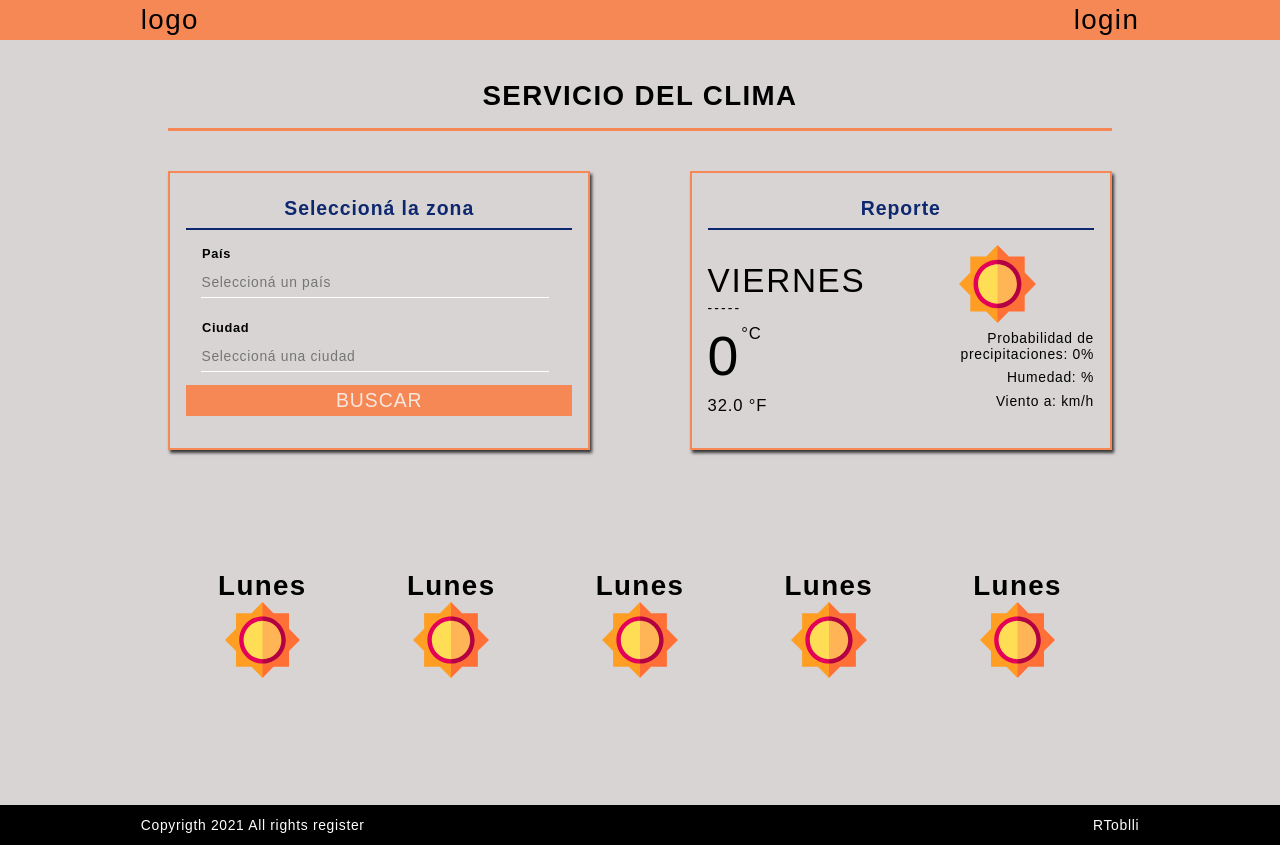
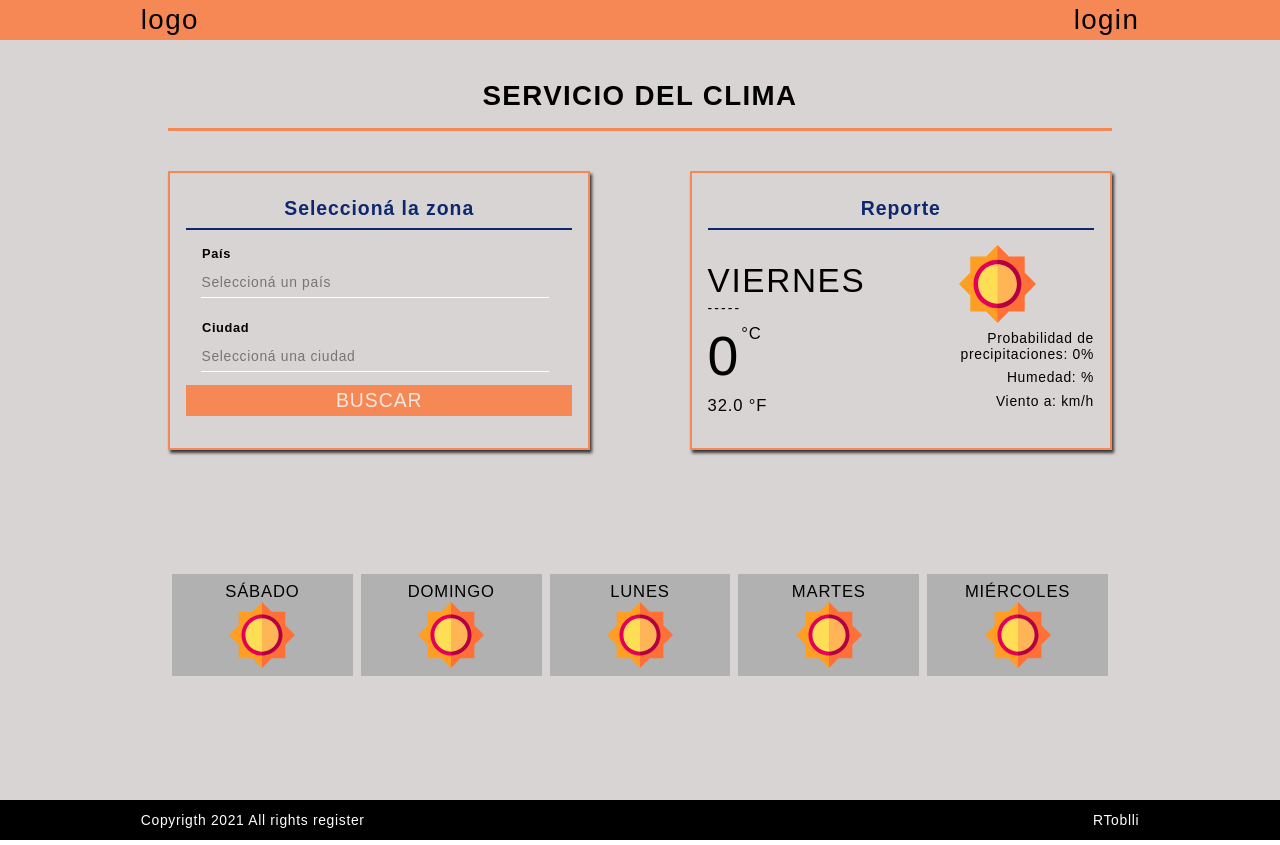
Before and after one commit to rodtob/clima-online, a React (Create React App) app: page / in a window 1280 px wide. Built offline with nearby package versions, Linux system fonts and the light colour scheme.

Commit message:
armos componente cardDia y array de dia

```diff
--- a/src/App.js
+++ b/src/App.js
@@ -1,13 +1,21 @@
 import sun from './assets/sun.svg'
 import {Component} from 'react';
+import CardDia from './CardDia'
 
 
 const key = 'ca39e07beb5a688b4912b59a38e08884'
 
-const dias= ['domingo', 'lunes', 'martes', 'miércoles', 'jueves', 'viernes', 'sábado']
+const semana= ['domingo', 'lunes', 'martes', 'miércoles', 'jueves', 'viernes', 'sábado']
 
 const fecha = new Date();
 const eldia = fecha.getDay();
+let semanaActual= []
+
+const saberSemana =(eldia)=>{
+  for (eldia; eldia < 11; eldia++) {
+    semanaActual.push(semana[(eldia+1) % 7]);
+  }
+}
 
 class App extends Component{
   constructor(props){
@@ -19,10 +27,11 @@ class App extends Component{
       humedad:'',
       viento:'',
       pop: 0,
-      dia: dias[eldia],
-      descripcion: '-----'
+      dia: semana[eldia],
+      descripcion: '-----',
+      semana:''
     }
-
+      saberSemana(eldia)
       this.getClima = async(e)=>{
 
         let pais = e.target.elements.pais.value
@@ -33,7 +42,9 @@ class App extends Component{
 
 
         const respuesta = await apiCall.json()
-        console.log(respuesta)
+
+        const [,,,,,,, primero,,,,,,,,segundo,,,,,,,,tercero,,,,,,,,cuarto,,,,,,,,quinto] = respuesta.list
+
         this.setState({
           ciudad: respuesta.city.name,
           pais: respuesta.city.country,
@@ -41,7 +52,8 @@ class App extends Component{
           viento: respuesta.list[0].wind.speed,
           humedad: respuesta.list[0].main.humidity,
           pop: respuesta.list[0].pop,
-          descripcion: respuesta.list[0].weather[0].description
+          descripcion: respuesta.list[0].weather[0].description,
+          semana: [primero, segundo, tercero, cuarto, quinto]
         })
       }
 
@@ -107,26 +119,16 @@ render() {
     </article>
 
      <section className='row'>
-       <article>
-         <h4>Lunes</h4>
-         <img className="imagenClima" src={sun}/>
-        </article>
-        <article>
-         <h4>Lunes</h4>
-         <img className="imagenClima" src={sun}/>
-        </article>
-        <article>
-         <h4>Lunes</h4>
-         <img className="imagenClima" src={sun}/>
-        </article>
-        <article>
-         <h4>Lunes</h4>
-         <img className="imagenClima" src={sun}/>
-        </article>
-        <article>
-         <h4>Lunes</h4>
-         <img className="imagenClima" src={sun}/>
-        </article>
+
+       {
+        semanaActual.slice(0,5).map((eldia,i) => {
+            return (
+              <CardDia imagen={sun} eldia={eldia} key={i} temperatura={ typeof( this.state.semana[i]) != 'undefined'?
+                Math.floor((this.state.semana[i].main.temp)-273.15):''}/>
+              )
+        })
+        }
+
      </section>
      </main>
      <footer className="navBar footer">
--- /dev/null
+++ b/src/CardDia.js
@@ -0,0 +1,13 @@
+
+
+const CardDia=({temperatura, enfaren, eldia, imagen})=>{
+    return(
+        <article className='undia'>
+            <h4 className='undia--title'>{eldia}</h4>
+            <img className="imagenClima" src={imagen}/>
+            <p>{temperatura}</p>
+            <p>{enfaren}</p>
+        </article>)
+}
+
+export default CardDia
--- a/src/index.css
+++ b/src/index.css
@@ -200,3 +200,19 @@ html {
   padding-right: 1vh;
   padding-top: 1vh;
 }
+
+.undia{
+  display: flex;
+  flex-direction: column;
+  background-color: rgb(177, 177, 177);
+  margin:.5vh;
+  padding:1vh;
+  font-weight: lighter;
+  font-size: .5rem;
+}
+
+.undia--title{
+  font-weight: lighter;
+  text-transform: uppercase;
+  font-size: .6rem;
+}
```
Also changed, not shown: public/logo192.png (deleted), public/logo512.png (deleted).
